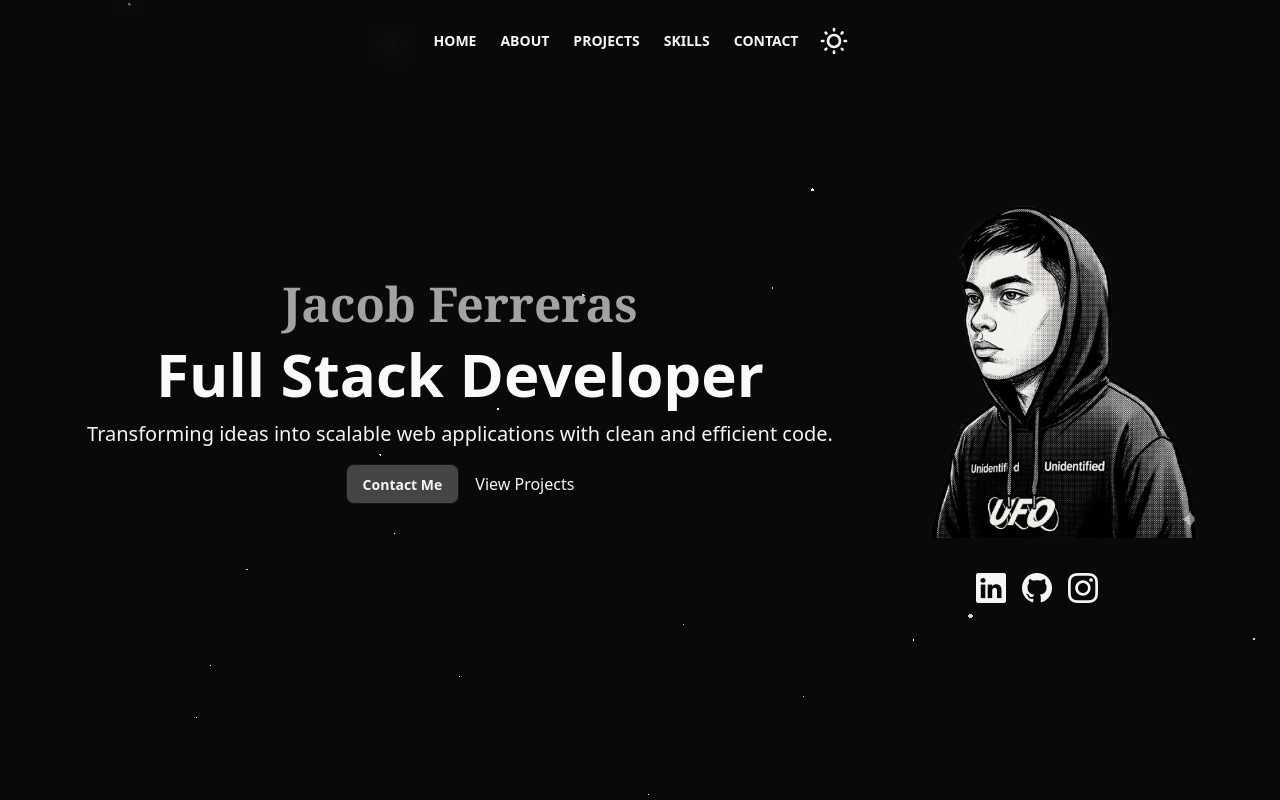
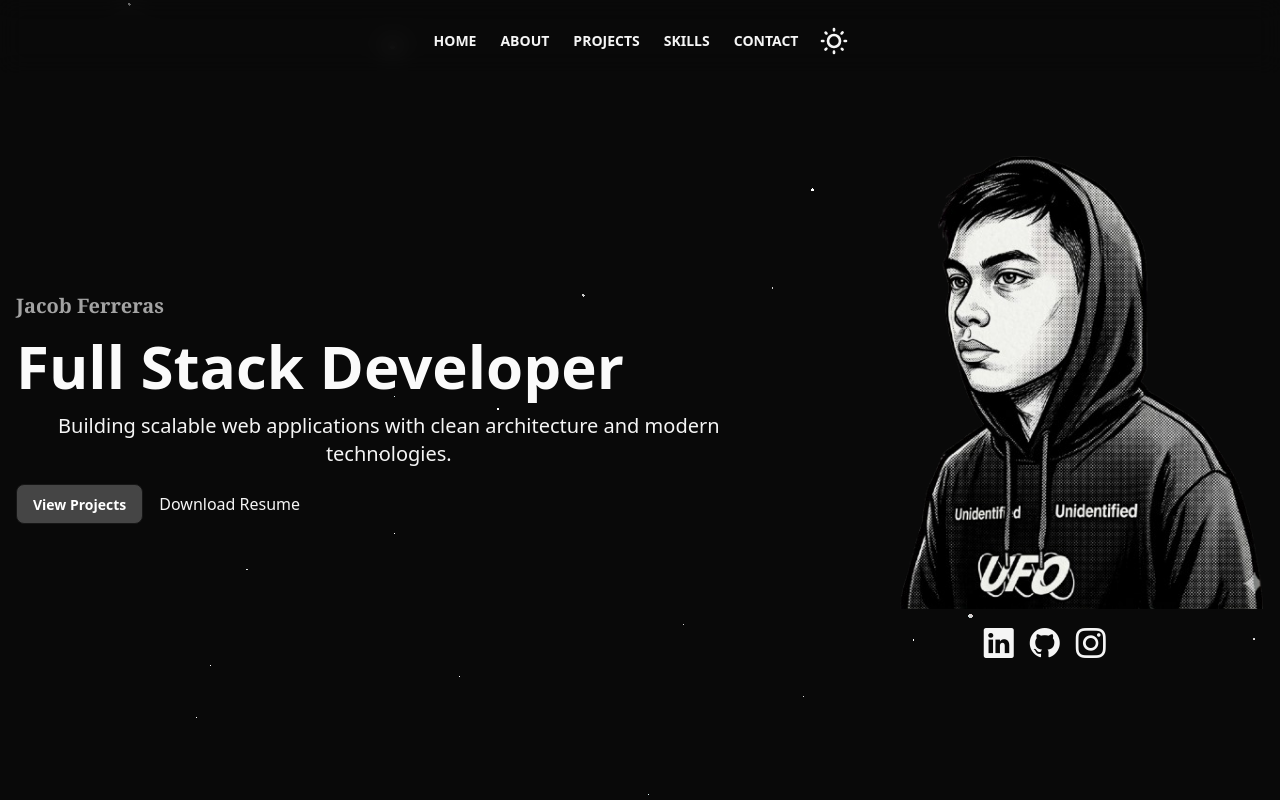
Before and after one commit to jacobferreras/my-portfolio, a Next.js app: page / in a window 1280 px wide. Shown: the top 800 px of the page. Built offline with nearby package versions, Linux system fonts and the light colour scheme; no server answers.

Commit message:
Enhance HomeSectionLarge layout and functionality; add resume download link and improve button styles

```diff
--- a/components/ui/HomeSectionLarge.tsx
+++ b/components/ui/HomeSectionLarge.tsx
@@ -1,6 +1,7 @@
 import React from "react";
 import { motion } from "motion/react";
 import "bootstrap-icons/font/bootstrap-icons.css";
+import Link from "next/link";
 
 const HomeSectionLarge = () => {
   return (
@@ -8,13 +9,13 @@ const HomeSectionLarge = () => {
       {/* Home */}
       <motion.section
         id="home"
-        className="flex flex-col lg:flex-row justify-center items-center z-10 min-h-screen relative"
+        className="flex flex-col lg:flex-row justify-center items-center z-10 min-h-screen relative gap-4"
         initial={{ opacity: 0 }}
         whileInView={{ opacity: 1 }}
       >
-        <div className="flex flex-col px-4 xl:mr-4">
+        <div className="flex flex-col px-4 xl:mr-4 md:mt-8">
           <motion.h2
-            className="text-[#a3a3a3] text-xl sm:text-4xl xl:text-5xl font-serif font-bold text-center mb-4"
+            className="text-[#a3a3a3] text-xl font-serif font-bold text-center mb-4 lg:text-start"
             initial={{ opacity: 0, y: -50 }}
             whileInView={{ opacity: 1, y: 0 }}
             transition={{ duration: 1 }}
@@ -23,7 +24,7 @@ const HomeSectionLarge = () => {
           </motion.h2>
 
           <motion.h1
-            className="text-3xl sm:text-5xl lg:text-5xl xl:text-6xl text-[#fafafa] font-bold text-center mb-4"
+            className="text-3xl sm:text-5xl lg:text-5xl xl:text-6xl text-[#fafafa] font-bold text-center mb-4 lg:text-start"
             initial={{ opacity: 0, y: -50 }}
             whileInView={{ opacity: 1, y: 0 }}
             transition={{ duration: 1 }}
@@ -32,40 +33,49 @@ const HomeSectionLarge = () => {
           </motion.h1>
 
           <motion.h2
-            className="text-lg sm:text-xl  font-inter font-extralight text-center mb-4"
+            className="text-lg md:text-xl  font-inter font-extralight text-center mb-4"
             initial={{ opacity: 0, y: -50 }}
             whileInView={{ opacity: 1, y: 0 }}
             transition={{ duration: 1 }}
           >
-            Transforming ideas into scalable web applications with clean and
-            efficient code.
+            Building scalable web applications with clean architecture and
+            modern technologies.
           </motion.h2>
 
-          <div className="flex flex-col md:flex-row gap-4 justify-center items-center mb-4">
-            <motion.button className="btn rounded-lg bg-[#454545] w-full md:w-auto">
-              Contact Me
+          <div className="flex flex-col md:flex-row gap-4 justify-center items-center mb-4 lg:justify-start">
+            <motion.button
+              className="btn rounded-lg bg-[#454545] w-full md:w-auto font-sans font-bold text-white hover:bg-[#333333] transition-colors duration-300"
+              onClick={() => {
+                const projectSection = document.getElementById("contact");
+                if (projectSection) {
+                  projectSection.scrollIntoView({ behavior: "smooth" });
+                }
+              }}
+            >
+              View Projects
             </motion.button>
 
-            <motion.button className="btn-ghost rounded-lg  w-full md:w-auto">
-              View Projects
-            </motion.button>
+            <Link
+              href="/Rhobel Jacob Ferreras.pdf"
+              target="_blank"
+              rel="noopener noreferrer"
+            >
+              <motion.button className="btn-ghost rounded-lg  w-full md:w-auto">
+                Download Resume
+              </motion.button>
+            </Link>
           </div>
         </div>
 
-        <div className="flex flex-col gap-y-4 ">
+        <div className="flex flex-col  ">
           <div className="">
             <motion.img
               src="/Jacob.png"
               alt="My Picture"
-              className="max-w-auto h-98 md:h-auto md:max-w-86 rounded-lg border-accent-content mb-4"
-              whileHover={{ scale: 1.08 }}
-              whileTap={{ scale: 0.95 }}
-              initial={{ opacity: 0, y: 20 }}
-              whileInView={{ opacity: 1, y: 0 }}
-              transition={{ duration: 1.5 }}
+              className="max-w-auto h-98 md:h-auto md:w-full rounded-lg border-accent-content mb-4"
             />
           </div>
-          <div className="flex flex-row gap-x-4 justify-center">
+          <div className="flex flex-row gap-x-4 justify-center items-center ">
             <motion.div
               initial={{ opacity: 0, y: 50 }}
               whileInView={{ opacity: 1, y: 0 }}
@@ -78,7 +88,7 @@ const HomeSectionLarge = () => {
                 whileHover={{ scale: 1.08 }}
                 whileTap={{ scale: 0.95 }}
               >
-                <i className="bi bi-linkedin text-3xl hover:text-blue-500"></i>
+                <i className="bi bi-linkedin text-3xl hover:text-[#454545]"></i>
               </motion.a>
             </motion.div>
 
@@ -94,7 +104,7 @@ const HomeSectionLarge = () => {
                 whileHover={{ scale: 1.08 }}
                 whileTap={{ scale: 0.95 }}
               >
-                <i className="bi bi-github text-3xl hover:text-blue-500"></i>
+                <i className="bi bi-github text-3xl hover:text-[#454545]"></i>
               </motion.a>
             </motion.div>
 
@@ -110,7 +120,7 @@ const HomeSectionLarge = () => {
                 whileHover={{ scale: 1.08 }}
                 whileTap={{ scale: 0.95 }}
               >
-                <i className="bi bi-instagram text-3xl hover:text-blue-500"></i>
+                <i className="bi bi-instagram text-3xl hover:text-[#454545]"></i>
               </motion.a>
             </motion.div>
           </div>
```
